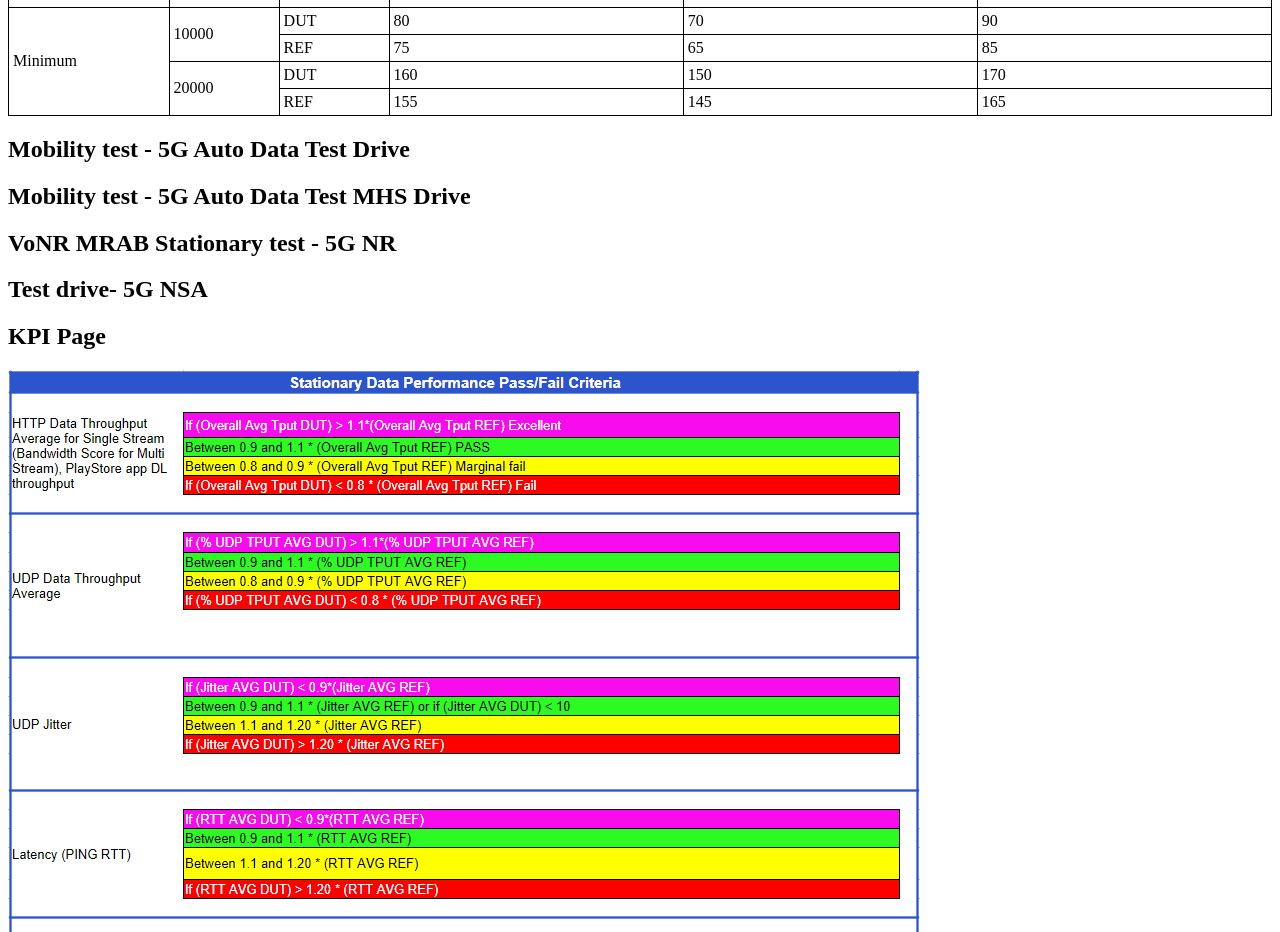
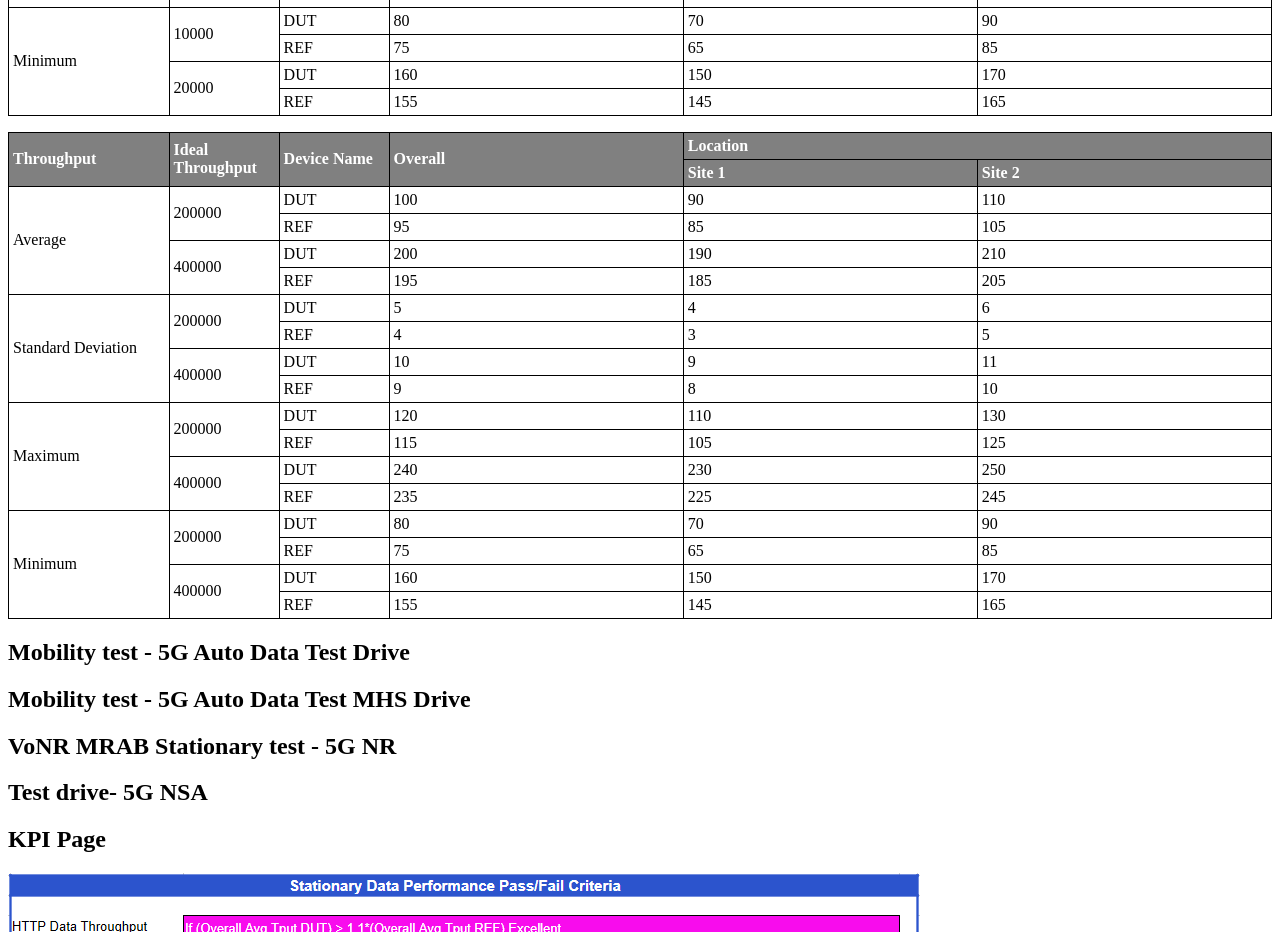
Before and after one commit to LiJieSu0/Fit4Launch_Report, a React (Create React App) app in the folder report-generator-app/: page / in a window 1280 px wide. Shown: the part 5520-6452 px from the top of the page. Built offline with nearby package versions, Linux system fonts and the light colour scheme; what chartjs-plugin-datalabels would draw is missing.

Commit message:
add udp dl and ul data to table

```diff
--- a/report-generator-app/src/ReportDetails/DataPerformance/MHS/Dp_MHS_Udp_Component.js
+++ b/report-generator-app/src/ReportDetails/DataPerformance/MHS/Dp_MHS_Udp_Component.js
@@ -3,6 +3,7 @@ import DpMHSUdpTable from "./Table/DpMHSUdpTable";
 
 function Dp_MHS_Udp_Component() {
   const ulIdealThroughput = [10000, 20000];
+  const dlIdealThroughput = [200000, 400000];
   const ulData = [
     // Placeholder data - replace with actual data fetching logic
     { Category: "Average", IdealThroughput: 10000, DeviceName: "DUT", Overall: "100", Site1: "90", Site2: "110" },
@@ -23,10 +24,32 @@ function Dp_MHS_Udp_Component() {
     { Category: "Minimum", IdealThroughput: 20000, DeviceName: "REF", Overall: "155", Site1: "145", Site2: "165" },
   ];
 
+  const dlData = [
+    // Placeholder data - replace with actual data fetching logic
+    { Category: "Average", IdealThroughput: 200000, DeviceName: "DUT", Overall: "100", Site1: "90", Site2: "110" },
+    { Category: "Average", IdealThroughput: 200000, DeviceName: "REF", Overall: "95", Site1: "85", Site2: "105" },
+    { Category: "Average", IdealThroughput: 400000, DeviceName: "DUT", Overall: "200", Site1: "190", Site2: "210" },
+    { Category: "Average", IdealThroughput: 400000, DeviceName: "REF", Overall: "195", Site1: "185", Site2: "205" },
+    { Category: "Standard Deviation", IdealThroughput: 200000, DeviceName: "DUT", Overall: "5", Site1: "4", Site2: "6" },
+    { Category: "Standard Deviation", IdealThroughput: 200000, DeviceName: "REF", Overall: "4", Site1: "3", Site2: "5" },
+    { Category: "Standard Deviation", IdealThroughput: 400000, DeviceName: "DUT", Overall: "10", Site1: "9", Site2: "11" },
+    { Category: "Standard Deviation", IdealThroughput: 400000, DeviceName: "REF", Overall: "9", Site1: "8", Site2: "10" },
+    { Category: "Maximum", IdealThroughput: 200000, DeviceName: "DUT", Overall: "120", Site1: "110", Site2: "130" },
+    { Category: "Maximum", IdealThroughput: 200000, DeviceName: "REF", Overall: "115", Site1: "105", Site2: "125" },
+    { Category: "Maximum", IdealThroughput: 400000, DeviceName: "DUT", Overall: "240", Site1: "230", Site2: "250" },
+    { Category: "Maximum", IdealThroughput: 400000, DeviceName: "REF", Overall: "235", Site1: "225", Site2: "245" },
+    { Category: "Minimum", IdealThroughput: 200000, DeviceName: "DUT", Overall: "80", Site1: "70", Site2: "90" },
+    { Category: "Minimum", IdealThroughput: 200000, DeviceName: "REF", Overall: "75", Site1: "65", Site2: "85" },
+    { Category: "Minimum", IdealThroughput: 400000, DeviceName: "DUT", Overall: "160", Site1: "150", Site2: "170" },
+    { Category: "Minimum", IdealThroughput: 400000, DeviceName: "REF", Overall: "155", Site1: "145", Site2: "165" },
+  ];
+
   return (
     <div className='page-content'>
       <h2>MHS-UDP Component</h2>
       <DpMHSUdpTable data={ulData} IdealThroughput={ulIdealThroughput} />
+      <DpMHSUdpTable data={dlData} IdealThroughput={dlIdealThroughput} />
+
     </div>
   );
 }
```
